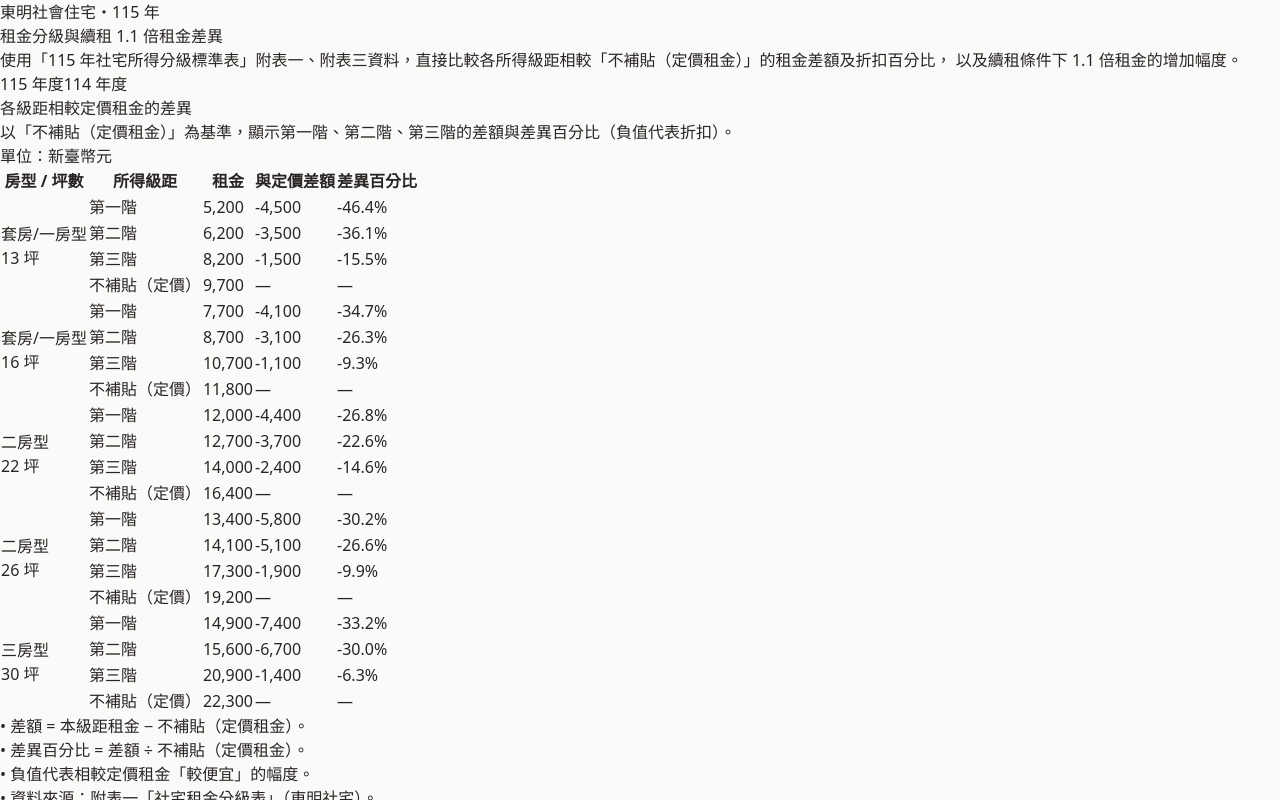
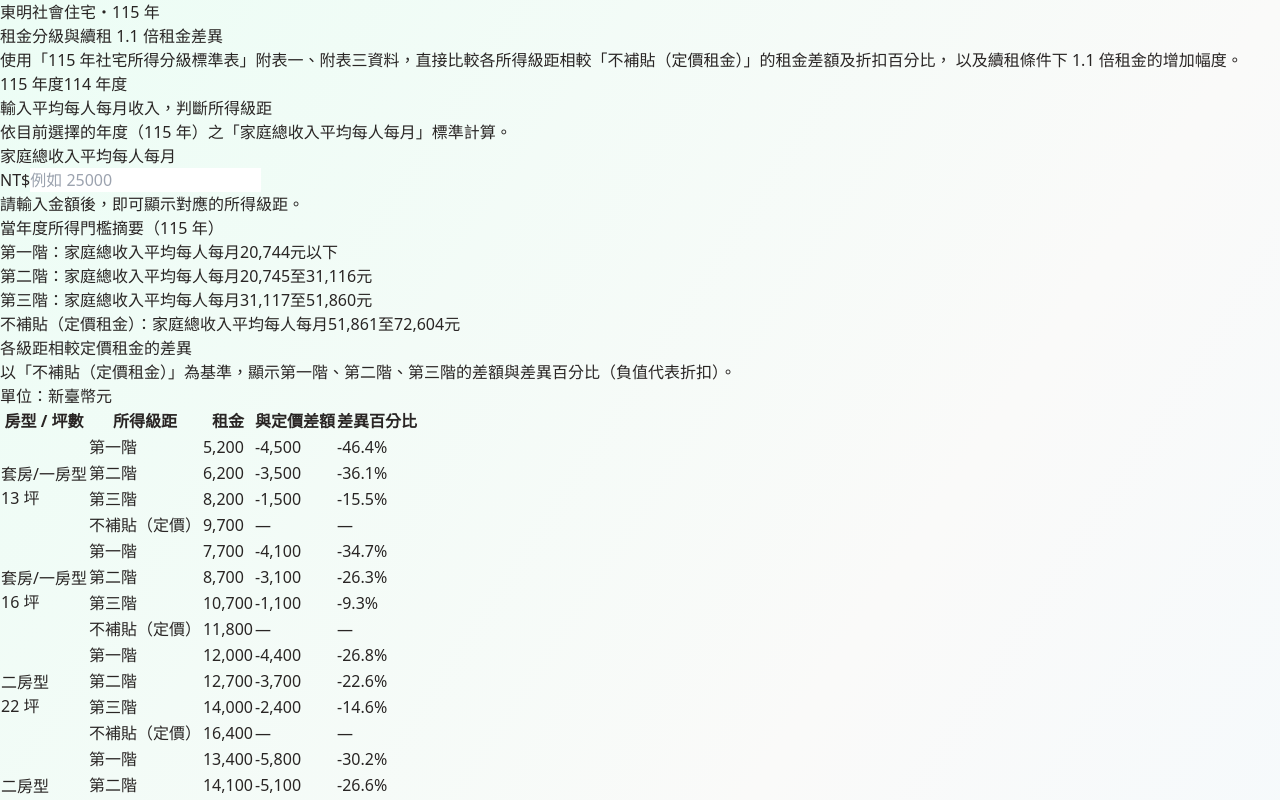
Before and after one commit to DaweiHao73/dongming-housing, a Next.js app: page / in a window 1280 px wide. Shown: the top 800 px of the page. Built offline with nearby package versions, Linux system fonts and the light colour scheme.

Commit message:
Add income calculator and update 114 data

```diff
--- a/src/app/page.tsx
+++ b/src/app/page.tsx
@@ -33,12 +33,66 @@ const formatPercent = (diff: number, base: number) => {
 
 export default function Home() {
   const [year, setYear] = useState<YearKey>("115");
+  const [avgMonthlyIncome, setAvgMonthlyIncome] = useState<string>("");
   const current = DATASETS[year];
 
   const appendix1Units = current.appendix_1_rent_table.units;
   const appendix3Units = current.appendix_3_renewal_table.units;
   const incomeClassification = current.income_classification;
   const firstLevelUnits = firstLevelDiff.units;
+
+  const parsedIncome = Number(
+    avgMonthlyIncome.replace(/[^0-9]/g, "")
+  );
+
+  const getIncomeLevel = () => {
+    if (!parsedIncome || !incomeClassification) return null;
+
+    for (const level of incomeClassification.levels as any[]) {
+      const range = level.monthly_income_per_person;
+      const minOk =
+        range.min == null || parsedIncome >= Number(range.min);
+      const maxOk =
+        range.max == null || parsedIncome <= Number(range.max);
+      if (minOk && maxOk) {
+        return {
+          type: level.level as string,
+          title: level.level as string,
+          description: level.standard as string,
+          text: range.text as string
+        };
+      }
+    }
+
+    const ns = incomeClassification.no_subsidy
+      .monthly_income_per_person;
+    const nsMinOk =
+      ns.min == null || parsedIncome >= Number(ns.min);
+    const nsMaxOk =
+      ns.max == null || parsedIncome <= Number(ns.max);
+
+    if (nsMinOk && nsMaxOk) {
+      return {
+        type: "no_subsidy",
+        title: incomeClassification.no_subsidy.label as string,
+        description: incomeClassification.no_subsidy.condition as string,
+        text: ns.text as string
+      };
+    }
+
+    if (parsedIncome > Number(ns.max ?? 0)) {
+      return {
+        type: "above",
+        title: "高於不補貼級距",
+        description: "超過目前表列之家庭所得範圍",
+        text: ""
+      };
+    }
+
+    return null;
+  };
+
+  const incomeLevel = getIncomeLevel();
 
   return (
     <main className="min-h-screen bg-stone-50 text-stone-800">
@@ -73,6 +127,86 @@ export default function Home() {
           </div>
         </header>
 
+        <section className="mb-6 grid gap-4 md:grid-cols-[minmax(0,2fr)_minmax(0,1.2fr)]">
+          <div className="rounded-3xl bg-white p-5 shadow-sm ring-1 ring-stone-200">
+            <h2 className="text-sm font-semibold">
+              輸入平均每人每月收入，判斷所得級距
+            </h2>
+            <p className="mt-1 text-[11px] text-stone-500">
+              依目前選擇的年度（{year} 年）之「家庭總收入平均每人每月」標準計算。
+            </p>
+            <div className="mt-3 flex flex-col gap-2 sm:flex-row sm:items-center">
+              <label className="text-xs text-stone-600">
+                家庭總收入平均每人每月
+              </label>
+              <div className="flex flex-1 items-center gap-2">
+                <span className="text-xs text-stone-500">NT$</span>
+                <input
+                  type="text"
+                  inputMode="numeric"
+                  placeholder="例如 25000"
+                  value={avgMonthlyIncome}
+                  onChange={(e) => setAvgMonthlyIncome(e.target.value)}
+                  className="flex-1 rounded-xl border border-stone-300 bg-stone-50 px-3 py-1.5 text-xs outline-none ring-emerald-500 focus:bg-white focus:ring-2"
+                />
+              </div>
+            </div>
+            <div className="mt-3 rounded-2xl bg-stone-50 px-3 py-3 text-xs">
+              {incomeLevel ? (
+                <div>
+                  <p className="text-stone-500">判斷結果：</p>
+                  <p className="mt-1 text-sm font-semibold">
+                    {incomeLevel.title}
+                  </p>
+                  {incomeLevel.description && (
+                    <p className="mt-1 text-[11px] text-stone-500">
+                      {incomeLevel.description}
+                    </p>
+                  )}
+                  {incomeLevel.text && (
+                    <p className="mt-1 text-[11px] text-stone-500">
+                      （對應標準：{incomeLevel.text}）
+                    </p>
+                  )}
+                </div>
+              ) : (
+                <p className="text-[11px] text-stone-500">
+                  請輸入金額後，即可顯示對應的所得級距。
+                </p>
+              )}
+            </div>
+          </div>
+
+          <div className="rounded-3xl bg-emerald-700 p-5 text-xs text-emerald-50 shadow-sm ring-1 ring-emerald-800/40">
+            <h2 className="text-sm font-semibold text-white">
+              當年度所得門檻摘要（{year} 年）
+            </h2>
+            <ul className="mt-2 space-y-1.5">
+              {incomeClassification.levels.map((level: any) => (
+                <li key={level.level}>
+                  <span className="font-semibold text-emerald-50">
+                    {level.level}：
+                  </span>
+                  <span className="text-emerald-100">
+                    {level.monthly_income_per_person.text}
+                  </span>
+                </li>
+              ))}
+              <li>
+                <span className="font-semibold text-emerald-50">
+                  {incomeClassification.no_subsidy.label}：
+                </span>
+                <span className="text-emerald-100">
+                  {
+                    incomeClassification.no_subsidy
+                      .monthly_income_per_person.text
+                  }
+                </span>
+              </li>
+            </ul>
+          </div>
+        </section>
+
         <section className="grid gap-6 lg:grid-cols-[1.3fr_1fr]">
           <div className="rounded-3xl bg-white p-6 shadow-sm ring-1 ring-stone-200">
             <div className="mb-4 flex items-end justify-between gap-2">
@@ -97,13 +231,13 @@ export default function Home() {
                     <th className="border-b border-stone-200 bg-stone-100 px-3 py-2 text-left font-semibold text-stone-700">
                       所得級距
                     </th>
-                    <th className="border-b border-stone-200 bg-stone-100 px-3 py-2 text-left font-semibold text-stone-700">
+                    <th className="border-b border-stone-200 bg-stone-100 px-3 py-2 text-right font-semibold text-stone-700">
                       租金
                     </th>
-                    <th className="border-b border-stone-200 bg-stone-100 px-3 py-2 text-left font-semibold text-stone-700">
+                    <th className="border-b border-stone-200 bg-stone-100 px-3 py-2 text-right font-semibold text-stone-700">
                       與定價差額
                     </th>
-                    <th className="border-b border-stone-200 bg-stone-100 px-3 py-2 text-left font-semibold text-stone-700">
+                    <th className="border-b border-stone-200 bg-stone-100 px-3 py-2 text-right font-semibold text-stone-700">
                       差異百分比
                     </th>
                   </tr>
@@ -153,18 +287,18 @@ export default function Home() {
                               {LEVEL_LABEL[levelKey]}
                             </span>
                           </td>
-                          <td className="border-b border-stone-200 px-3 py-2">
+                          <td className="border-b border-stone-200 px-3 py-2 text-right tabular-nums">
                             <span className={isBase ? "font-semibold" : ""}>
                               {formatNumber(rent)}
                             </span>
                           </td>
                           <td
-                            className={`border-b border-stone-200 px-3 py-2 ${diffClass}`}
+                            className={`border-b border-stone-200 px-3 py-2 text-right tabular-nums ${diffClass}`}
                           >
                             {diff === 0 ? "—" : formatNumber(diff)}
                           </td>
                           <td
-                            className={`border-b border-stone-200 px-3 py-2 ${diffClass}`}
+                            className={`border-b border-stone-200 px-3 py-2 text-right tabular-nums ${diffClass}`}
                           >
                             {pctText}
                           </td>
@@ -204,16 +338,16 @@ export default function Home() {
                     <th className="border-b border-stone-200 bg-stone-100 px-3 py-2 text-left font-semibold text-stone-700">
                       房型 / 坪數
                     </th>
-                    <th className="border-b border-stone-200 bg-stone-100 px-3 py-2 text-left font-semibold text-stone-700">
+                    <th className="border-b border-stone-200 bg-stone-100 px-3 py-2 text-right font-semibold text-stone-700">
                       定價租金
                     </th>
-                    <th className="border-b border-stone-200 bg-stone-100 px-3 py-2 text-left font-semibold text-stone-700">
+                    <th className="border-b border-stone-200 bg-stone-100 px-3 py-2 text-right font-semibold text-stone-700">
                       續租 1.1 倍租金
                     </th>
-                    <th className="border-b border-stone-200 bg-stone-100 px-3 py-2 text-left font-semibold text-stone-700">
+                    <th className="border-b border-stone-200 bg-stone-100 px-3 py-2 text-right font-semibold text-stone-700">
                       差額
                     </th>
-                    <th className="border-b border-stone-200 bg-stone-100 px-3 py-2 text-left font-semibold text-stone-700">
+                    <th className="border-b border-stone-200 bg-stone-100 px-3 py-2 text-right font-semibold text-stone-700">
                       增幅百分比
                     </th>
                   </tr>
@@ -247,19 +381,19 @@ export default function Home() {
                             {u.rent_area_ping} 坪
                           </div>
                         </td>
-                        <td className="border-b border-stone-200 px-3 py-2 text-stone-500">
+                        <td className="border-b border-stone-200 px-3 py-2 text-right tabular-nums text-stone-500">
                           {formatNumber(base ?? null)}
                         </td>
-                        <td className="border-b border-stone-200 px-3 py-2 font-semibold">
+                        <td className="border-b border-stone-200 px-3 py-2 text-right tabular-nums font-semibold">
                           {formatNumber(renewal)}
                         </td>
                         <td
-                          className={`border-b border-stone-200 px-3 py-2 ${diffClass}`}
+                          className={`border-b border-stone-200 px-3 py-2 text-right tabular-nums ${diffClass}`}
                         >
                           {base == null ? "—" : formatNumber(diff)}
                         </td>
                         <td
-                          className={`border-b border-stone-200 px-3 py-2 ${diffClass}`}
+                          className={`border-b border-stone-200 px-3 py-2 text-right tabular-nums ${diffClass}`}
                         >
                           {base == null ? "—" : formatPercent(diff, base)}
                         </td>
@@ -293,16 +427,16 @@ export default function Home() {
                   <th className="border-b border-stone-200 bg-stone-100 px-3 py-2 text-left font-semibold text-stone-700">
                     房型 / 坪數
                   </th>
-                  <th className="border-b border-stone-200 bg-stone-100 px-3 py-2 text-left font-semibold text-stone-700">
+                  <th className="border-b border-stone-200 bg-stone-100 px-3 py-2 text-right font-semibold text-stone-700">
                     114 年實付（租金 + 管理費）
                   </th>
-                  <th className="border-b border-stone-200 bg-stone-100 px-3 py-2 text-left font-semibold text-stone-700">
+                  <th className="border-b border-stone-200 bg-stone-100 px-3 py-2 text-right font-semibold text-stone-700">
                     115 年實付（含管理費）
                   </th>
-                  <th className="border-b border-stone-200 bg-stone-100 px-3 py-2 text-left font-semibold text-stone-700">
+                  <th className="border-b border-stone-200 bg-stone-100 px-3 py-2 text-right font-semibold text-stone-700">
                     差額（115 − 114）
                   </th>
-                  <th className="border-b border-stone-200 bg-stone-100 px-3 py-2 text-left font-semibold text-stone-700">
+                  <th className="border-b border-stone-200 bg-stone-100 px-3 py-2 text-right font-semibold text-stone-700">
                     差異百分比
                   </th>
                 </tr>
@@ -331,19 +465,19 @@ export default function Home() {
                           {u.rent_area_ping} 坪
                         </div>
                       </td>
-                      <td className="border-b border-stone-200 px-3 py-2 text-stone-500">
+                      <td className="border-b border-stone-200 px-3 py-2 text-right tabular-nums text-stone-500">
                         {formatNumber(base)}
                       </td>
-                      <td className="border-b border-stone-200 px-3 py-2 font-semibold">
+                      <td className="border-b border-stone-200 px-3 py-2 text-right tabular-nums font-semibold">
                         {formatNumber(next)}
                       </td>
                       <td
-                        className={`border-b border-stone-200 px-3 py-2 ${diffClass}`}
+                        className={`border-b border-stone-200 px-3 py-2 text-right tabular-nums ${diffClass}`}
                       >
                         {diff === 0 ? "—" : formatNumber(diff)}
                       </td>
                       <td
-                        className={`border-b border-stone-200 px-3 py-2 ${diffClass}`}
+                        className={`border-b border-stone-200 px-3 py-2 text-right tabular-nums ${diffClass}`}
                       >
                         {diff === 0 ? "—" : `${diffPct.toFixed(1)}%`}
                       </td>
--- a/src/data/dongming114.json
+++ b/src/data/dongming114.json
@@ -1,33 +1,33 @@
 {
-  "document_title": "114年社宅所得分級標準表（請將內容替換為實際114年度資料）",
+  "document_title": "114年社宅所得分級標準表",
   "income_classification": {
-    "applicable_condition": "家庭年所得40%分位點以下（家庭年收總收入154萬元以下）",
+    "applicable_condition": "家庭年所得40%分位點以下（家庭年收總收入156萬元以下）",
     "levels": [
       {
         "level": "第一階",
         "standard": "未達最低生活費收入標準1倍",
         "monthly_income_per_person": {
           "min": null,
-          "max": 20744,
-          "text": "家庭總收入平均每人每月20,744元以下"
+          "max": 20379,
+          "text": "家庭總收入平均每人每月20,379元以下"
         }
       },
       {
         "level": "第二階",
         "standard": "未達最低生活費收入標準1.5倍",
         "monthly_income_per_person": {
-          "min": 20745,
-          "max": 31116,
-          "text": "家庭總收入平均每人每月20,745至31,116元"
+          "min": 20380,
+          "max": 30569,
+          "text": "家庭總收入平均每人每月20,380至30,569元"
         }
       },
       {
         "level": "第三階",
         "standard": "未達最低生活費收入標準2.5倍",
         "monthly_income_per_person": {
-          "min": 31117,
-          "max": 51860,
-          "text": "家庭總收入平均每人每月31,117至51,860元"
+          "min": 30570,
+          "max": 50948,
+          "text": "家庭總收入平均每人每月30,570至50,948元"
         }
       }
     ],
@@ -35,14 +35,14 @@
       "label": "不補貼（定價租金）",
       "condition": "家庭所得40%～50%分位點",
       "annual_household_income": {
-        "min": 1540000,
-        "max": 1780000,
-        "text": "家庭年總收入154萬元以上178萬元以下"
+        "min": 1560000,
+        "max": 1800000,
+        "text": "家庭年總收入156萬元以上180萬元以下"
       },
       "monthly_income_per_person": {
-        "min": 51861,
-        "max": 72604,
-        "text": "家庭總收入平均每人每月51,861至72,604元"
+        "min": 50949,
+        "max": 71327,
+        "text": "家庭總收入平均每人每月50,949至71,327元"
       }
     }
   },
--- a/src/styles/globals.css
+++ b/src/styles/globals.css
@@ -3,5 +3,10 @@
 @tailwind utilities;
 
 body {
-  @apply bg-stone-50 text-stone-800;
+  @apply bg-gradient-to-br from-emerald-50 via-stone-50 to-sky-50 text-stone-800;
 }
+
+/* 表格列 hover 高亮 */
+table tbody tr:hover td {
+  @apply bg-emerald-50/70;
+}
```
